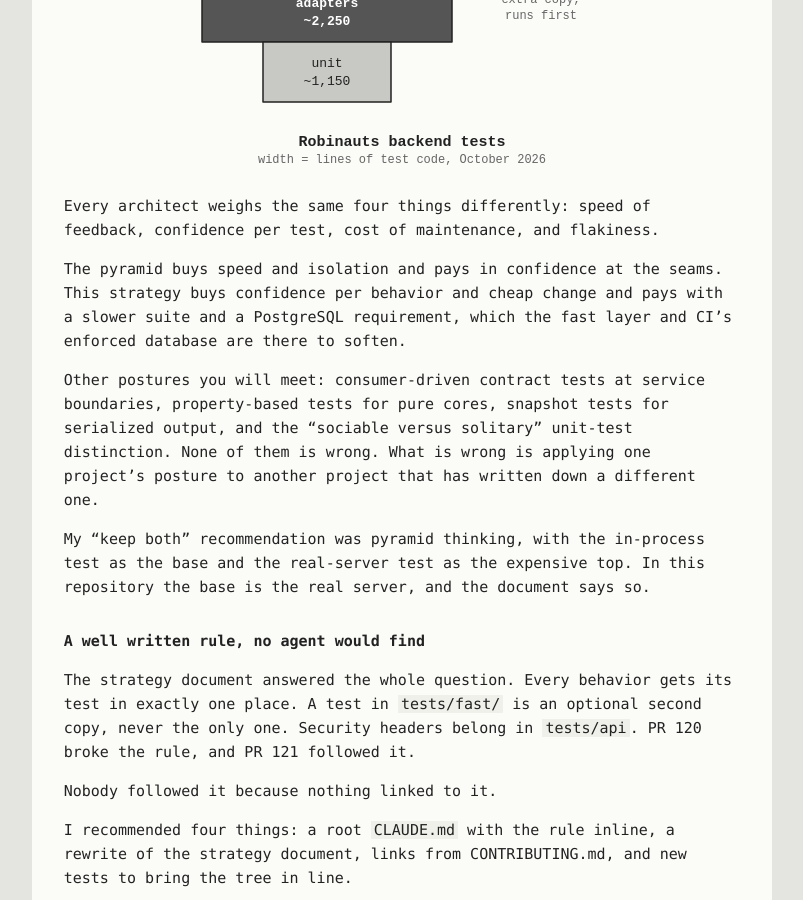
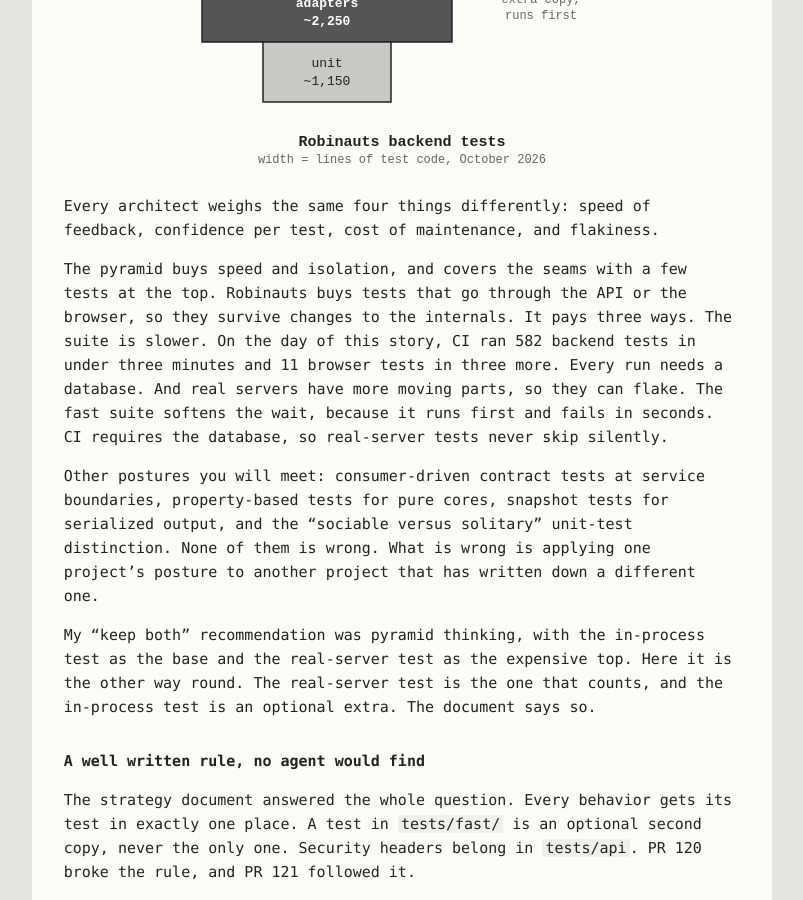
Before and after one commit to the-guish/the-dog-ate-my-typewriter, a Jekyll site: the page built from _posts/2026-10-11-why-the-drama-about-duplicating-tests.md, in a window 1280 px wide and 900 px high, scrolled down 6245 px. Shown: the whole window, without its empty margins (238-1041 px from the left). Built offline with Jekyll 4.4.1, drawn with Linux system fonts in a browser that asks for light colours; our own code applies the rules of GitHub Pages for plain Markdown files.

Commit message:
more edits
Signed-off-by: Luis Castro <dev@guish.in>

```diff
--- a/_posts/2026-10-11-why-the-drama-about-duplicating-tests.md
+++ b/_posts/2026-10-11-why-the-drama-about-duplicating-tests.md
@@ -247,10 +247,14 @@
 confidence per test, cost of maintenance, and flakiness.
 
 
-The pyramid buys speed and
-isolation and pays in confidence at the seams. This strategy buys confidence per
-behavior and cheap change and pays with a slower suite and a PostgreSQL
-requirement, which the fast layer and CI's enforced database are there to soften.
+The pyramid buys speed and isolation, and covers the seams with a few tests at the
+top. Robinauts buys tests that go through the API or the browser, so they survive
+changes to the internals. It pays three ways. The suite is slower. On the day of
+this story, CI ran 582 backend tests in under three minutes and 11 browser tests
+in three more. Every run needs a database. And real servers have more moving
+parts, so they can flake. The fast suite softens the wait, because it runs first
+and fails in seconds. CI requires the database, so real-server tests never skip
+silently.
 
 
 Other postures you will meet: consumer-driven contract tests at service
@@ -262,7 +266,8 @@
 
 My "keep both" recommendation was pyramid thinking,
 with the in-process test as the base and the real-server test as the expensive top.
-In this repository the base is the real server, and the document says so.
+Here it is the other way round. The real-server test is the one that counts, and
+the in-process test is an optional extra. The document says so.
 
 ### A well written rule, no agent would find
 
```
